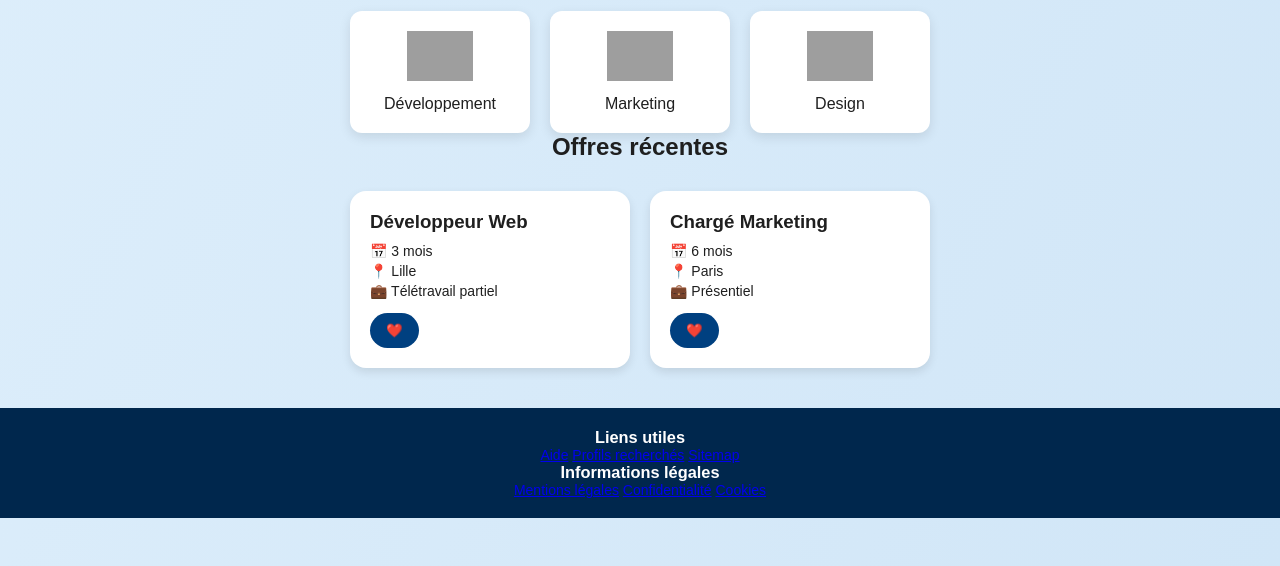
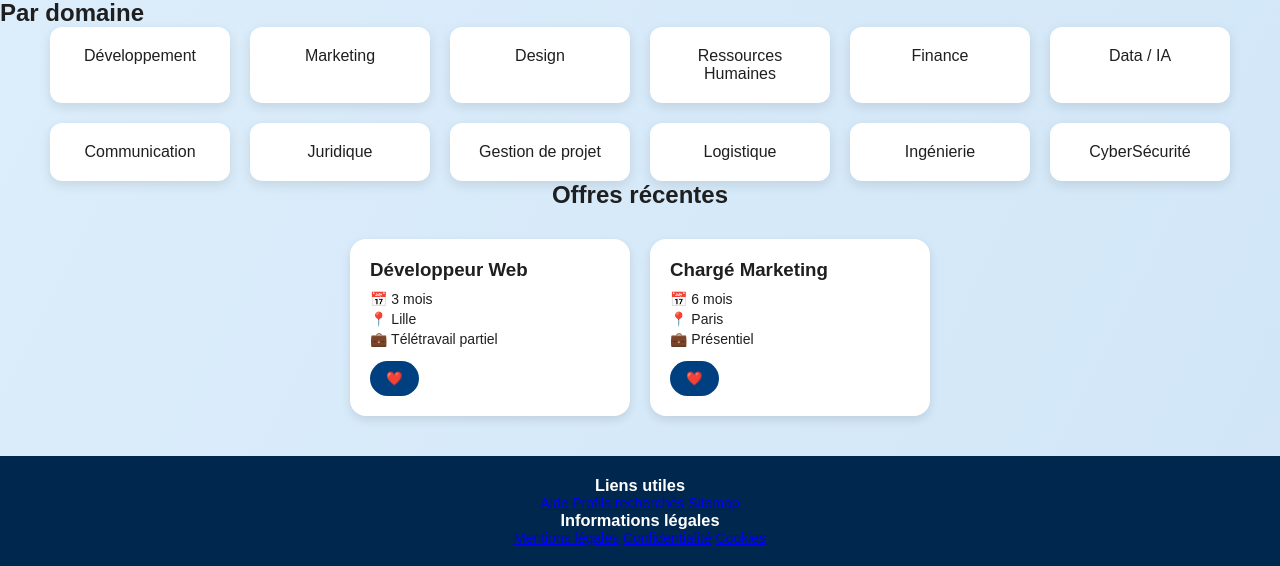
Before and after one commit to Imrane-Hub5/projet-developpement-web-, a PHP site: page / in a window 1280 px wide. Shown: the part 2015-2581 px from the top of the page. Run offline with PHP 8.4, Linux system fonts and the light colour scheme; some web fonts are replaced; grey boxes are pictures that could not be loaded.

Commit message:
Update index.php

```diff
--- a/index.php
+++ b/index.php
@@ -10,7 +10,7 @@
 
   <!-- Split Section 1 -->
   <section class="split-section">
-    <img src="/public/assets/images/hero-students.png" alt="Étudiants heureux">
+    <img src="/public/assets/images/hero-students.jpg" alt="Étudiants heureux">
     <div class="split-text">
       <h2>Une alternance qui te ressemble</h2>
       <p>Tu cherches une alternance à partir de septembre ? EasyStage te guide vers les offres adaptées à ton profil.</p>
@@ -38,24 +38,30 @@
     </div>
   </section>
 
-  <!-- Section Par Domaine -->
-  <section class="domains">
-    <h2 style="text-align:center; margin-bottom: 30px;">Par domaine</h2>
-    <div class="domain-list">
-      <div class="domain-card">
-        <img src="/public/assets/images/dev-icon.png" alt="Développement">
-        <p>Développement</p>
-      </div>
-      <div class="domain-card">
-        <img src="/public/assets/images/marketing-icon.png" alt="Marketing">
-        <p>Marketing</p>
-      </div>
-      <div class="domain-card">
-        <img src="/public/assets/images/design-icon.png" alt="Design">
-        <p>Design</p>
-      </div>
-    </div>
-  </section>
+  <!-- Intro Domaine -->
+<section class="domain-intro">
+  <h2>Découvre tous les domaines sur EasyStage</h2>
+  <p>Peu importe ton profil ou ton projet, EasyStage regroupe une grande diversité de domaines pour t’aider à trouver la mission qui te correspond vraiment.</p>
+</section>
+
+<!-- Section Par Domaine -->
+<section class="domains">
+  <h2>Par domaine</h2>
+  <div class="domain-list">
+    <div class="domain-card"><p>Développement</p></div>
+    <div class="domain-card"><p>Marketing</p></div>
+    <div class="domain-card"><p>Design</p></div>
+    <div class="domain-card"><p>Ressources Humaines</p></div>
+    <div class="domain-card"><p>Finance</p></div>
+    <div class="domain-card"><p>Data / IA</p></div>
+    <div class="domain-card"><p>Communication</p></div>
+    <div class="domain-card"><p>Juridique</p></div>
+    <div class="domain-card"><p>Gestion de projet</p></div>
+    <div class="domain-card"><p>Logistique</p></div>
+    <div class="domain-card"><p>Ingénierie</p></div>
+    <div class="domain-card"><p>CyberSécurité</p></div>
+  </div>
+</section>
 
   <!-- Offres récentes -->
   <section class="recent-offers">
```
